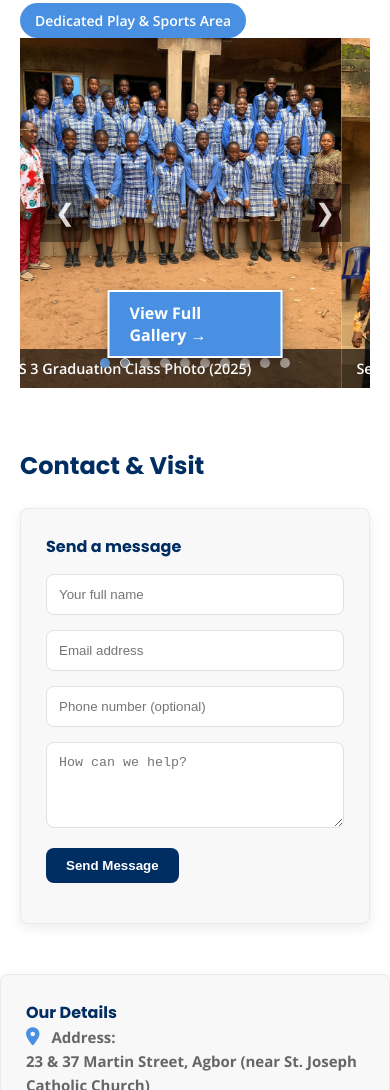
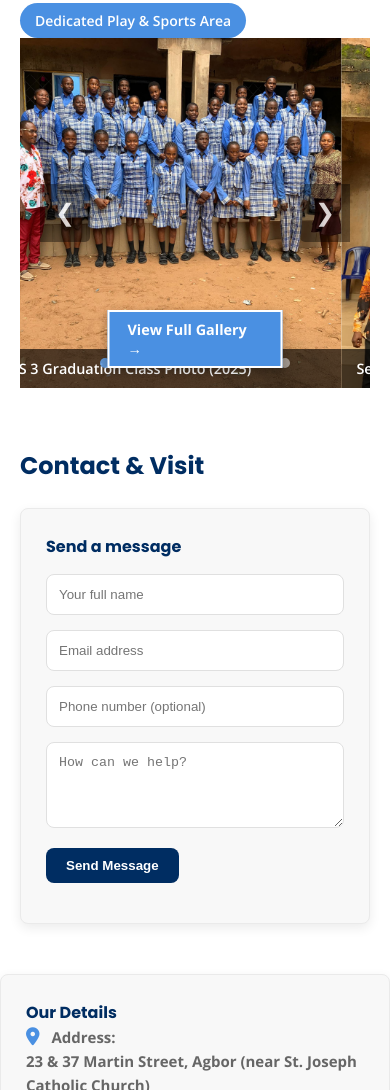
Before and after one commit to ita-25/frontlinegroupofschool.edu, a plain HTML site: page index.html in a window 390 px wide. Shown: the part 3731-4821 px from the top of the page. Drawn offline with nearby package versions, Linux system fonts and the light colour scheme.

Commit message:
Update styles.css

```diff
--- a/styles.css
+++ b/styles.css
@@ -1501,14 +1501,15 @@ footer {
     border-color: var(--primary-navy);
 }
 
-/* Mobile Adjustment: Make button smaller on small screens */
+/* Mobile Adjustment for Slider Button */
 @media (max-width: 768px) {
     .slider-gallery-btn {
-        bottom: 30px;
-        padding: 10px 20px;
-        font-size: 1em;
-    }
-}
+        bottom: 20px; /* Moves it slightly closer to the edge */
+        padding: 8px 18px; /* Significantly reduces the button size */
+        font-size: 0.9em; /* Reduces font size */
+    }
+}
+
 
 
 /* --- HOMEPAGE FEATURE SECTIONS (About & Staff) --- */
```
